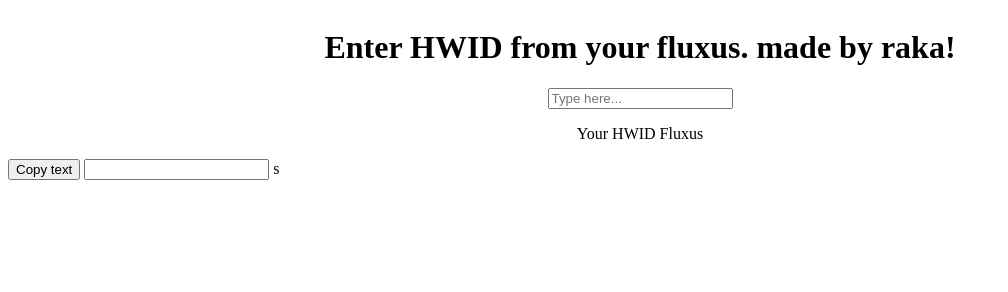
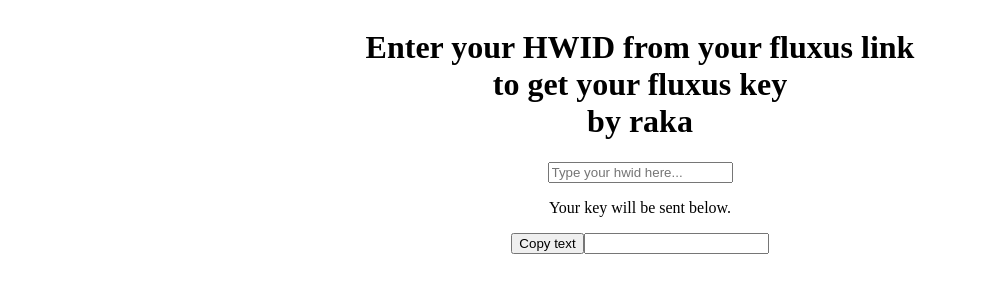
Before and after one commit to rakaxlfux/bypass, a plain HTML site: page index.html in a window 1280 px wide. Shown: the whole page, without its empty margins (0-1008 px from the left). Drawn offline with Linux system fonts and the light colour scheme.

Commit message:
Update index.html

```diff
--- a/index.html
+++ b/index.html
@@ -4,17 +4,18 @@
 </head>
 <body>
     <div class="container">
-        <h1>Enter HWID from your fluxus. made by raka!</h1>
-        <input id="input-box" type="text" placeholder="Type here...">
-        <p id="hwid-text">Your HWID Fluxus</p>
+        <h1 style="text-align: center;">Enter your HWID from your fluxus link <br>to get your fluxus key<br>by raka</h1>
+        <input id="input-box" type="text" placeholder="Type your hwid here...">
+        <p id="hwid-text">Your key will be sent below.</p>
         <div id="api-response"></div> <!-- This is the new element -->
     </div>
+    <div class="input-key">
     <script src="index.js"></script> <!-- Link the index.js file -->
     <!-- Add a button element below the API response element -->
 <button id="copy-button" onclick="copyText()">Copy text</button>
 <!-- Change the id attribute of the key box element to class -->
 <input class="api-response" type="text" readonly> <!-- This is the modified element that shows the key -->
-s
+    </div>
 
 
 </body>
```
